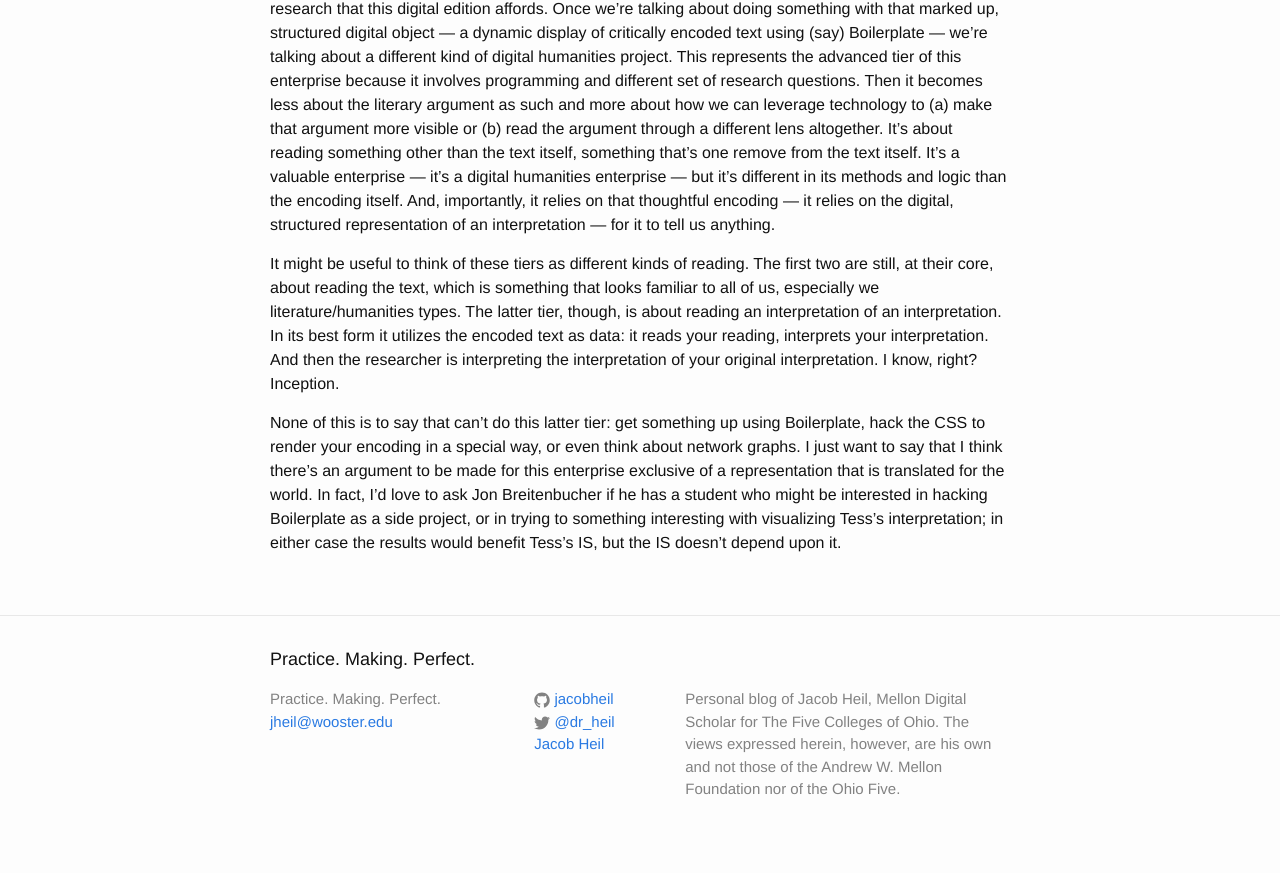
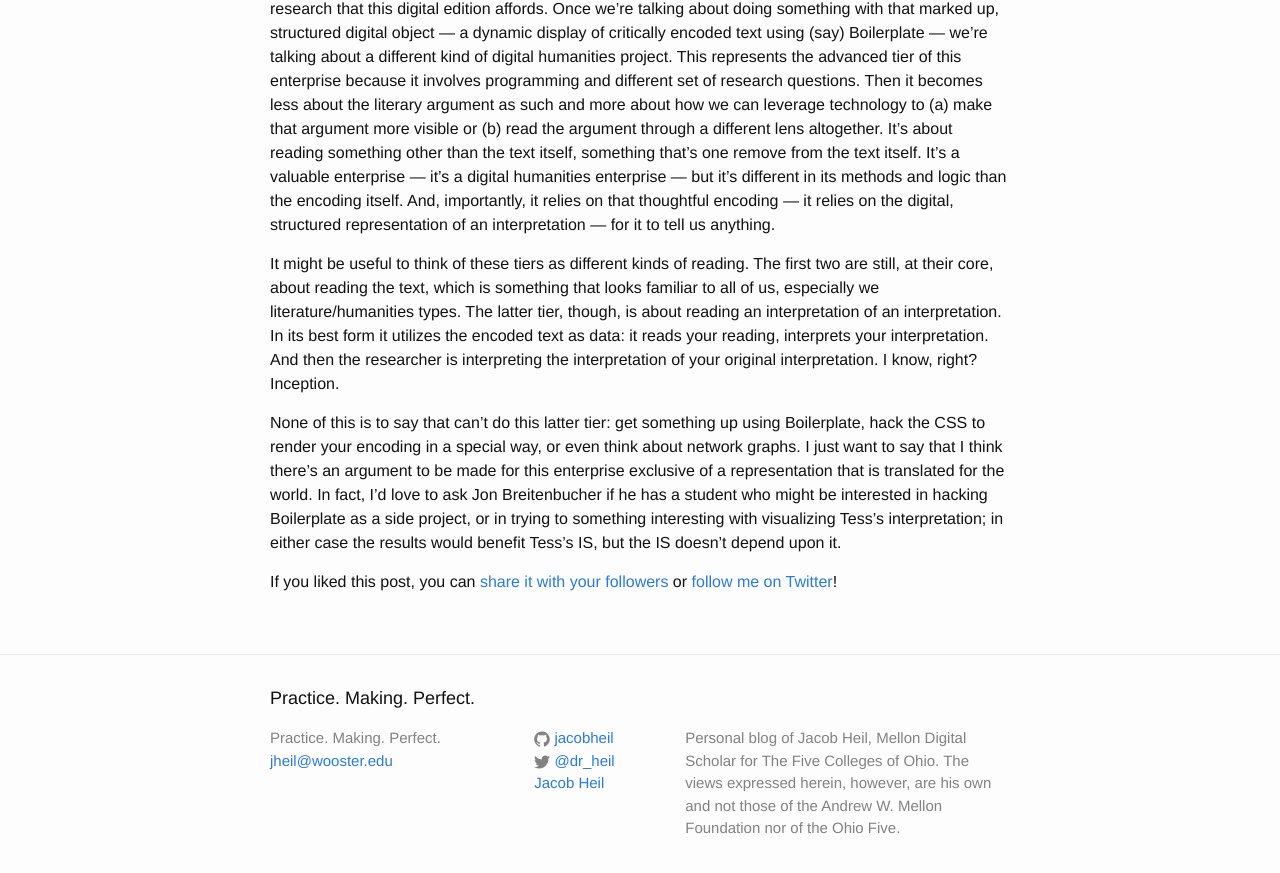
Before and after one commit to jacobheil/blog, a Jekyll site: the page built from _posts/2015-11-12-tei.markdown, in a window 1280 px wide and 900 px high, scrolled down 920 px. Shown: the top 873 px of the window. Built offline with Jekyll 4.4.1, drawn with Linux system fonts in a browser that asks for light colours.

Commit message:
added Twitter Button

```diff
--- /dev/null
+++ b/_includes/twitter_plug.html
@@ -0,0 +1,7 @@
+If you liked this post, you can
+<a href="https://twitter.com/intent/tweet?url={{ site.url }}{{ page.url }}&text={{ page.title }}&via=joshualande"
+   target="_blank">
+  share it with your followers</a>
+or
+<a href="https://twitter.com/joshualande">
+  follow me on Twitter</a>!
--- a/_posts/2015-11-12-tei.markdown
+++ b/_posts/2015-11-12-tei.markdown
@@ -16,3 +16,5 @@ This brings me to the last (only secondary?) point: one encodes in TEI is the po
 It might be useful to think of these tiers as different kinds of reading. The first two are still, at their core, about reading the text, which is something that looks familiar to all of us, especially we literature/humanities types. The latter tier, though, is about reading an interpretation of an interpretation. In its best form it utilizes the encoded text as data: it reads your reading, interprets your interpretation. And then the researcher is interpreting the interpretation of your original interpretation. I know, right? Inception.
 
 None of this is to say that can’t do this latter tier: get something up using Boilerplate, hack the CSS to render your encoding in a special way, or even think about network graphs. I just want to say that I think there’s an argument to be made for this enterprise exclusive of a representation that is translated for the world. In fact, I’d love to ask Jon Breitenbucher if he has a student who might be interested in hacking Boilerplate as a side project, or in trying to something interesting with visualizing Tess’s interpretation; in either case the results would benefit Tess’s IS, but the IS doesn’t depend upon it.
+
+{% include twitter_plug.html %}
```
